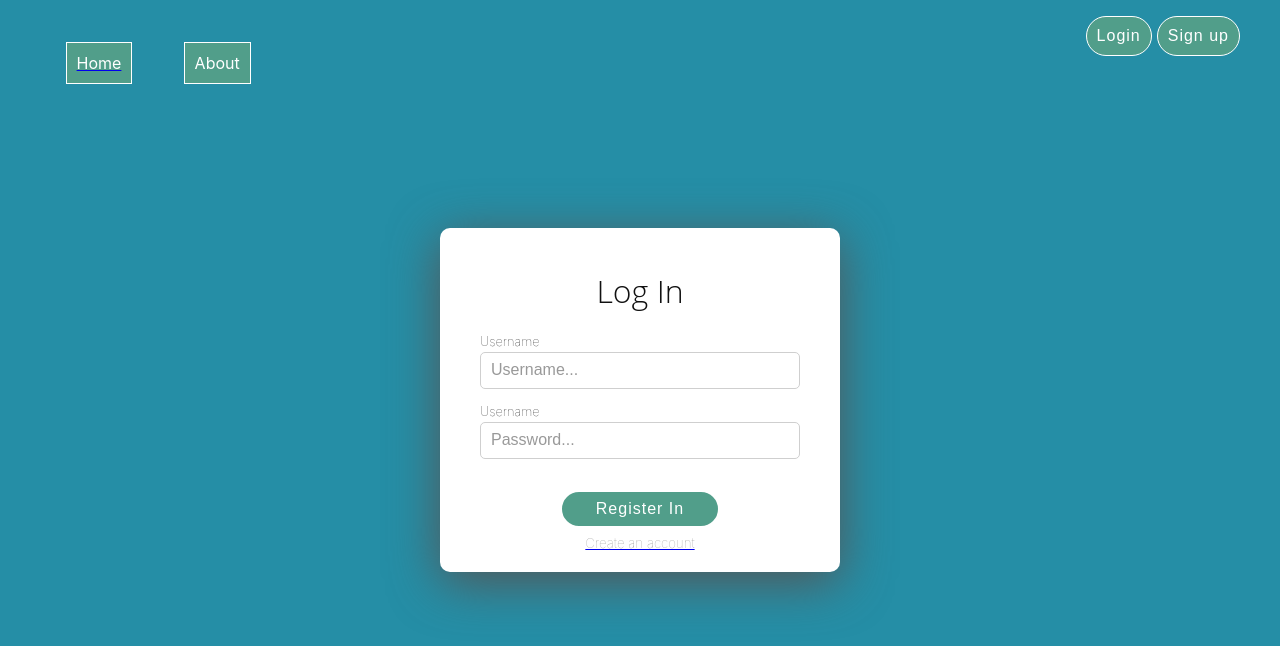
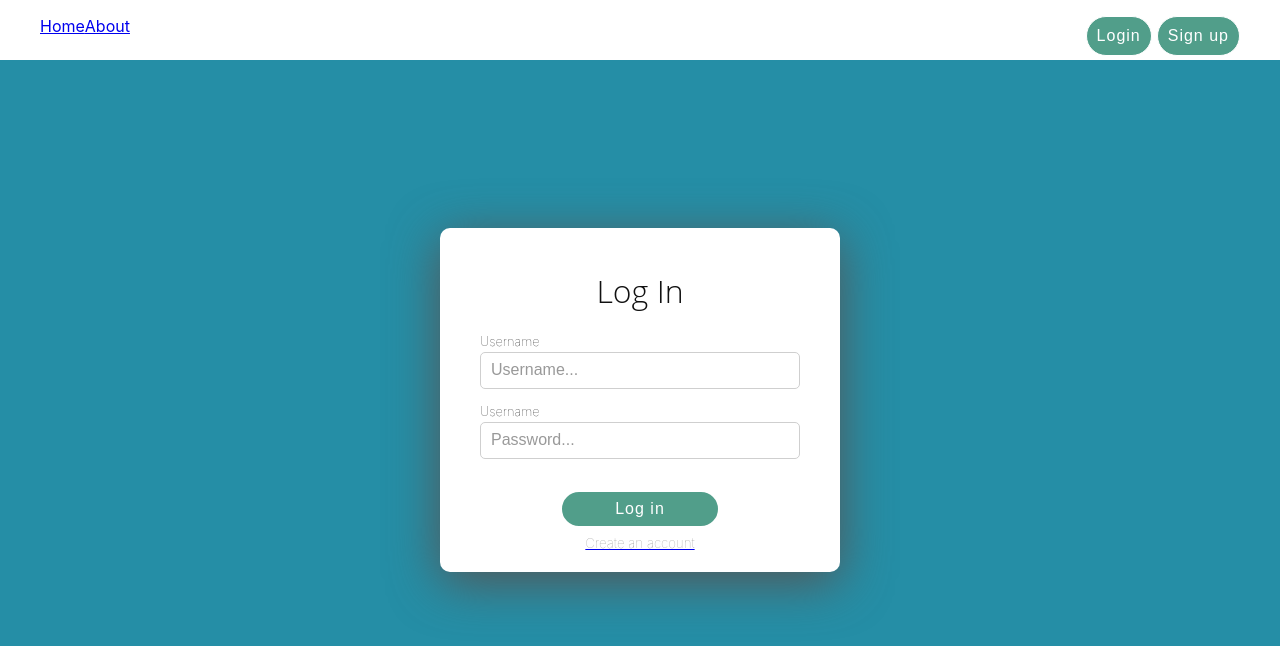
Before and after one commit to Drej91/test-app-validation, a React (Create React App) app: page /signIn in a window 1280 px wide. Shown: the top 646 px of the page. Built offline with nearby package versions, Linux system fonts and the light colour scheme.

Commit message:
making small changes

```diff
--- a/src/Components/Login/Login.component.jsx
+++ b/src/Components/Login/Login.component.jsx
@@ -1,5 +1,8 @@
 import React, { Component } from 'react';
 import { Link } from 'react-router-dom';
+import { connect } from 'react-redux';
+
+import { setCurrentUser } from '../../redux/user/user.actions';
 
 
 class Login extends Component {
@@ -8,20 +11,24 @@ class Login extends Component {
 
         this.state = {
             username: "",
-            password: ""
+            password: "",
         }
+    }
+
+    validateForm = () => {
+        const { username, password } = this.state
+        return username.length > 0 && password.length > 0;
     }
 
     handleSubmit = e => {
         e.preventDefault();
+         const { username, password } = this.state;
+        // try {
+        //     //slanje parametara
 
-        const { username, password } = this.state;
-
-        try {
-            //slanje parametara
-        } catch (error) {
-            console.log(error);
-        }
+        // } catch (error) {
+        //     console.log(error);
+        // }
     }
 
     handleChange = e => {
@@ -56,7 +63,7 @@ class Login extends Component {
                         />
                     </div>
                     <div className="submitBtn">
-                        <button type="submit">Register In</button>
+                        <button type="submit" disabled={ !this.validateForm() }>Log in</button>
                         <Link to="/registerIn"><small>Create an account</small></Link>
                     </div>
                 </form>
@@ -65,4 +72,12 @@ class Login extends Component {
     }
 }
 
-export default Login;
+const mapDispatchToProps = dispatch => ({
+    setCurrentUser: user => dispatch(setCurrentUser(user))
+    //dispatch is way for redux to know that
+    //whatever we are passing to him is going to be
+    //action object that we gonna pass to every reducer
+})
+
+
+export default connect(null,mapDispatchToProps)(Login);
--- a/src/Components/Navigation/Navigation.component.jsx
+++ b/src/Components/Navigation/Navigation.component.jsx
@@ -1,23 +1,19 @@
-import React, {Component} from 'react';
+import React from 'react';
+import { connect } from 'react-redux';
+
 import Registration from '../Registration/Registration.component';
 import Login from '../Login/Login.component';
 import Home from '../../pages/Home';
 import { BrowserRouter as Router, Route, Link, Switch } from 'react-router-dom';
 import './Navigation.style.css'
 
-class Navigation extends Component {
-    constructor(props){
-        super(props);
-    }
-
-    render(){
-        return(
+const Navigation = ({ currentUser }) => (
             <Router>
             <div className="navWrapper">
                 <nav className="navLinks">
                     <ul>
-                        <Link to="/"><li><a href="#">Home</a></li></Link>
-                        <li><a href="#">About</a></li>
+                        <Link to="/">Home</Link>
+                        <Link to="/">About</Link>
                     </ul>
                 </nav>
                 <div className="btnWrapper">
@@ -32,7 +28,13 @@ class Navigation extends Component {
                 </Switch>
             </Router>
         )
-    }
-}
 
-export default Navigation;
+
+//function that allows us to access the state
+//and state is our root reducer
+const mapStateToProps = state => ({
+    currentUser: state.user.currentUser
+})
+
+
+export default connect(mapStateToProps)(Navigation);
--- a/src/Components/Navigation/Navigation.style.css
+++ b/src/Components/Navigation/Navigation.style.css
@@ -3,6 +3,7 @@
     position: fixed;
     top: 0;
     width: 100%;
+    background-color: #fff;
 }
 
 ul {
--- a/src/redux/store.js
+++ b/src/redux/store.js
@@ -2,7 +2,7 @@ import { createStore, applyMiddleware } from 'redux';
 import logger from 'redux-logger';
 
 import rootReducer from './root-reducer';
-import { create } from 'domain';
+
 
 //create store and applyMiddleware are functions
 
--- a/src/redux/user/user.actions.js
+++ b/src/redux/user/user.actions.js
@@ -1,4 +1,4 @@
-export default setCurrentUser = user => ({
+export const setCurrentUser = user => ({
     type: 'SET_CURRENT_USER',
     payload: user
-})
+});
```
